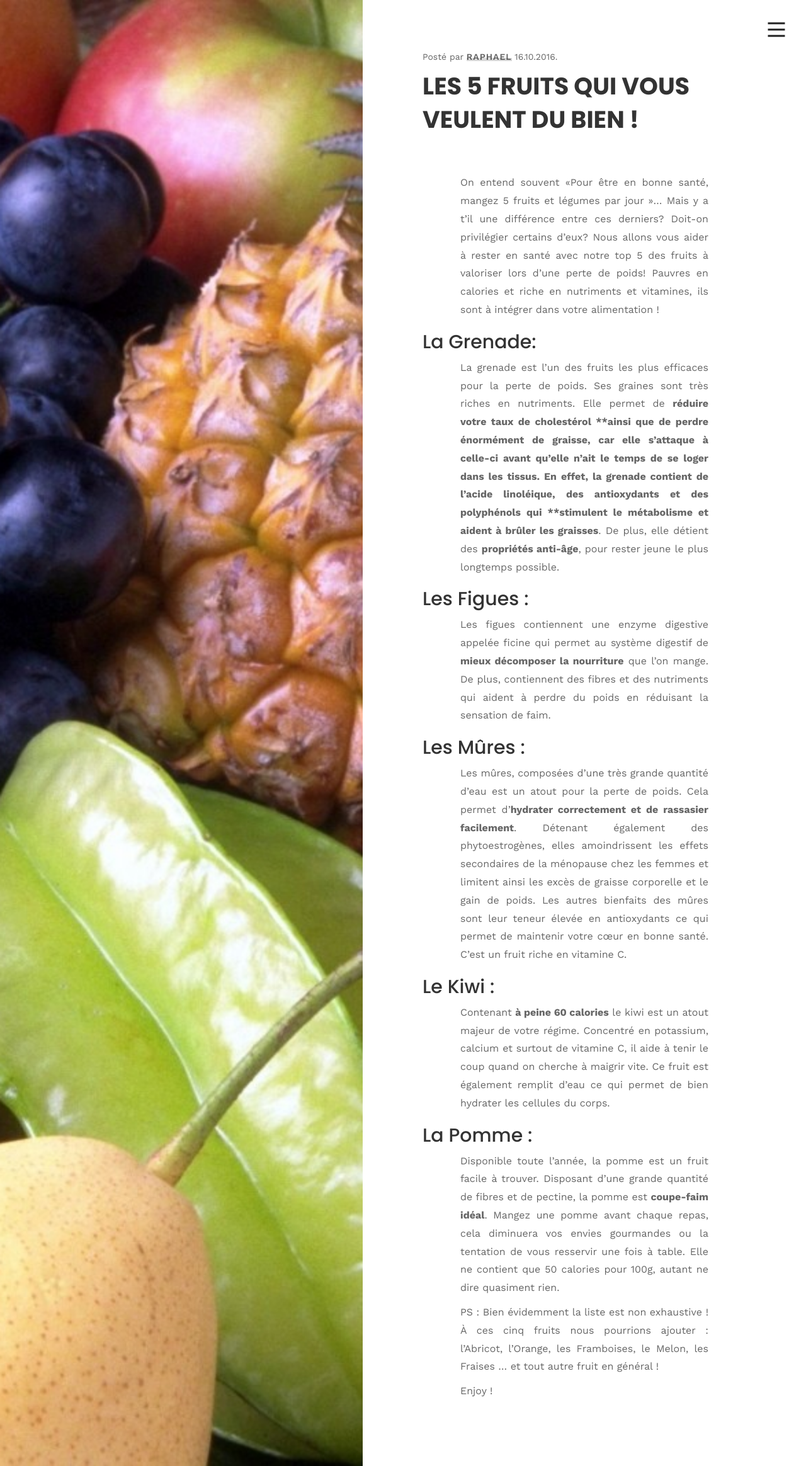
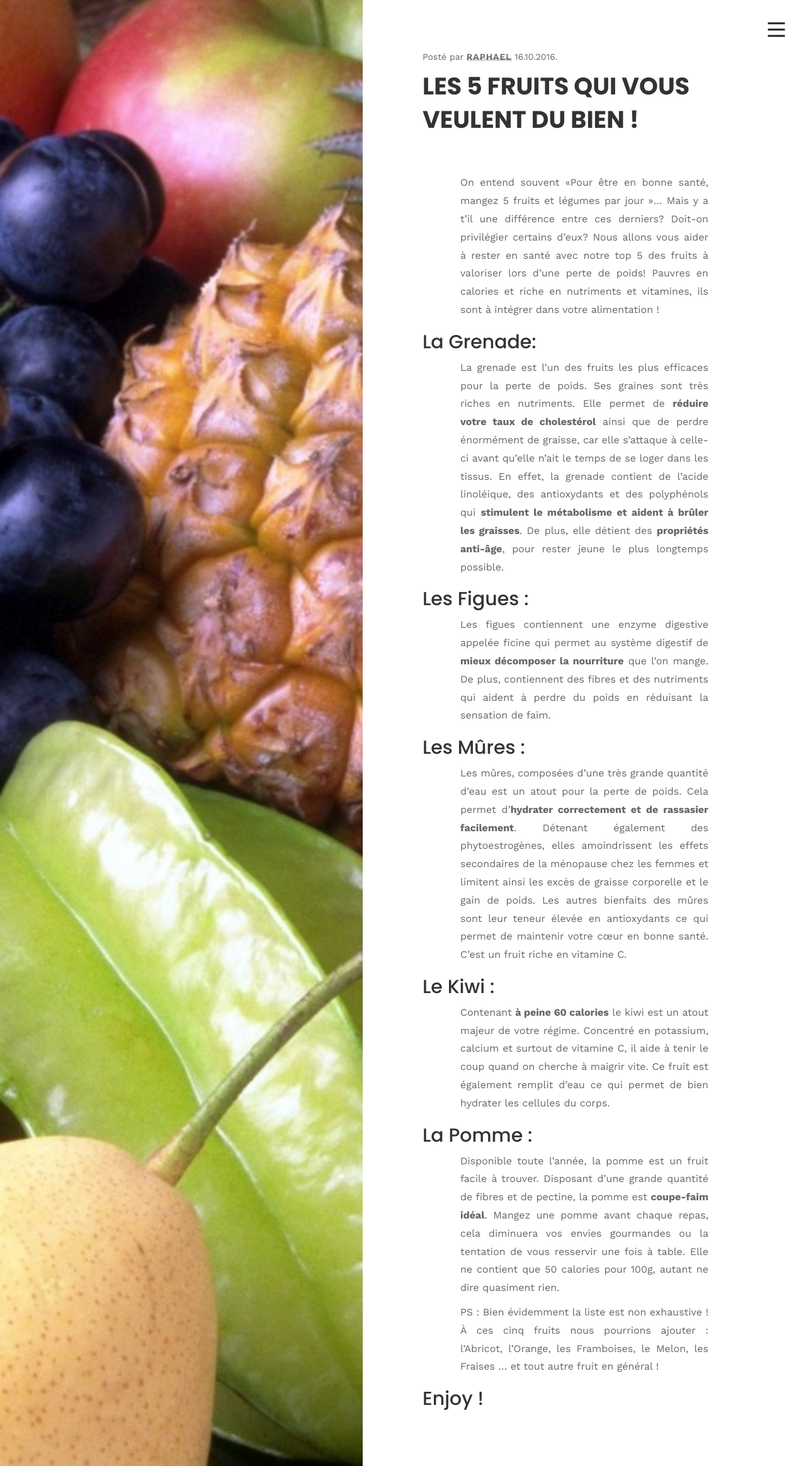
Before and after one commit to phildaponte/odemard, a Jekyll site: the page built from _posts/2017-07-17-les-5-fruits-qui-vous-veulent-du-bien-.md, in a window 1280 px wide. Shown: the whole page at 63% size. Built offline with Jekyll 4.4.1, drawn with Linux system fonts in a browser that asks for light colours; comment, search, counter and statistics services are not loaded.

```diff
--- a/_posts/2017-07-17-les-5-fruits-qui-vous-veulent-du-bien-.md
+++ b/_posts/2017-07-17-les-5-fruits-qui-vous-veulent-du-bien-.md
@@ -11,7 +11,7 @@ top 5 des fruits à valoriser lors d’une perte de poids! Pauvres en calories e
 ## La Grenade:
 
 La grenade est l’un des fruits les plus efficaces pour la perte de poids. Ses graines sont très riches en nutriments. Elle permet de **réduire votre
-taux de cholestérol **ainsi que de perdre énormément de graisse, car elle
+taux de cholestérol** ainsi que de perdre énormément de graisse, car elle
 s’attaque à celle-ci avant qu’elle n’ait le temps de se loger dans les tissus.
 En effet, la grenade contient de l’acide linoléique, des antioxydants et des
 polyphénols qui **stimulent le métabolisme et aident à brûler les graisses**. De plus,
@@ -54,4 +54,4 @@ PS : Bien
 évidemment la liste est non exhaustive ! À ces cinq fruits nous pourrions
 ajouter : l’Abricot, l’Orange, les Framboises, le Melon, les Fraises … et tout autre fruit en général !
 
-Enjoy !
+## Enjoy !
```
